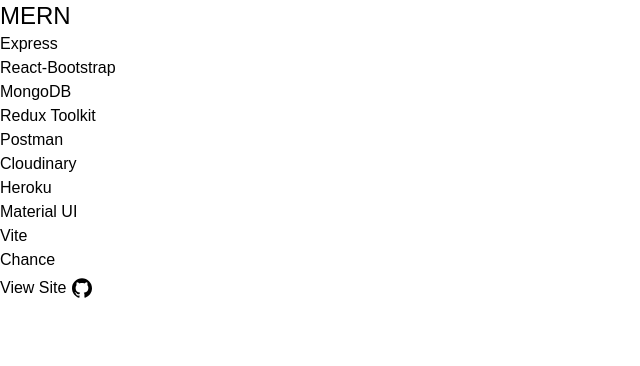
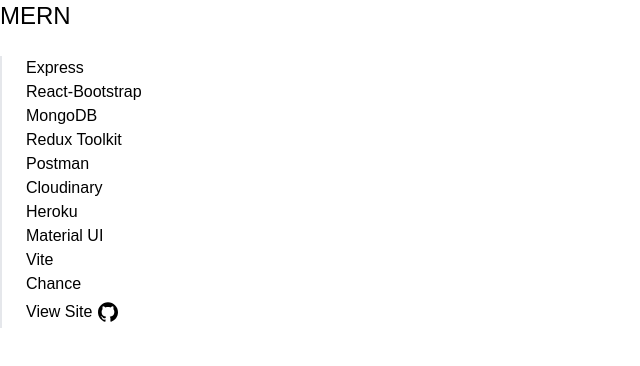
Before and after one commit to Ever-It-Lazy/portfolio, a Next.js app: page /mern in a window 1280 px wide. Shown: the top 366 px of the page, without its empty margins (0-640 px from the left). Built offline with nearby package versions, Linux system fonts and the light colour scheme; a web font is replaced by a local one.

Commit message:
header styling

```diff
--- a/pages/mern.js
+++ b/pages/mern.js
@@ -4,7 +4,8 @@
 export default function Mern() {
 	return (
 		<div>
-			<h1 className="text-2xl">MERN</h1>
+			<h1 className="hdr1">MERN</h1>
+			<div className="border-l-2 pl-6">
 				<ul>
 					<li>Express</li>
 					<li>React-Bootstrap</li>
@@ -28,5 +29,6 @@
 					</li>
 				</ul>
 			</div>
+		</div>
 	)
 }
--- a/pages/nextjs.js
+++ b/pages/nextjs.js
@@ -4,7 +4,8 @@
 export default function Next() {
 	return (
 		<div>
-			<h1 className="text-2xl">Next.js</h1>
+			<h1 className="hdr1">Next.js</h1>
+			<div className="border-l-2 pl-6">
 				<ul>
 					<li>Firebase</li>
 					<li>Cloud Firestore</li>
@@ -23,5 +24,6 @@
 					</li>
 				</ul>
 			</div>
+		</div>
 	)
 }
--- a/pages/typescript.js
+++ b/pages/typescript.js
@@ -4,7 +4,8 @@
 export default function TypeScript() {
 	return (
 		<div>
-			<h1 className="text-2xl">TypeScript</h1>
+			<h1 className="hdr1">TypeScript</h1>
+			<div className="border-l-2 pl-6">
 				<ul>
 					<li>TypeScript</li>
 					<li>html-react-parser</li>
@@ -21,5 +22,6 @@
 					</li>
 				</ul>
 			</div>
+		</div>
 	)
 }
--- a/pages/welcome.js
+++ b/pages/welcome.js
@@ -1,7 +1,7 @@
 export default function Welcome() {
 	return (
 		<div>
-			<h1 className="text-2xl">Welcome</h1>
+			<h1 className="hdr1">Welcome</h1>
 			<p>
 			My name is Everett Lindsay. I'm a full stack web developer.
 			For the past 20 years I've used my Washington, DC location to
```
Lines whose indentation alone changed are shown as unchanged.
